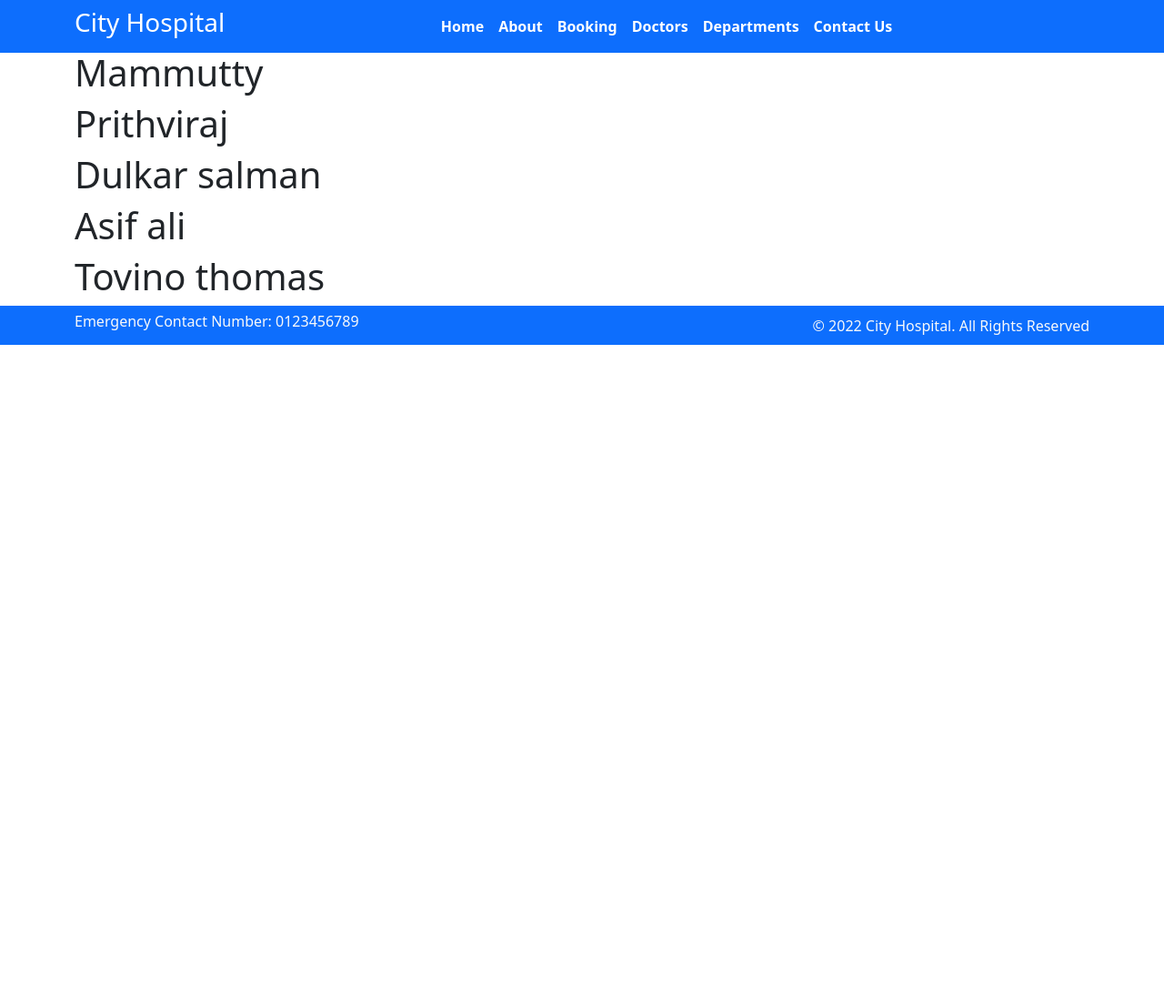
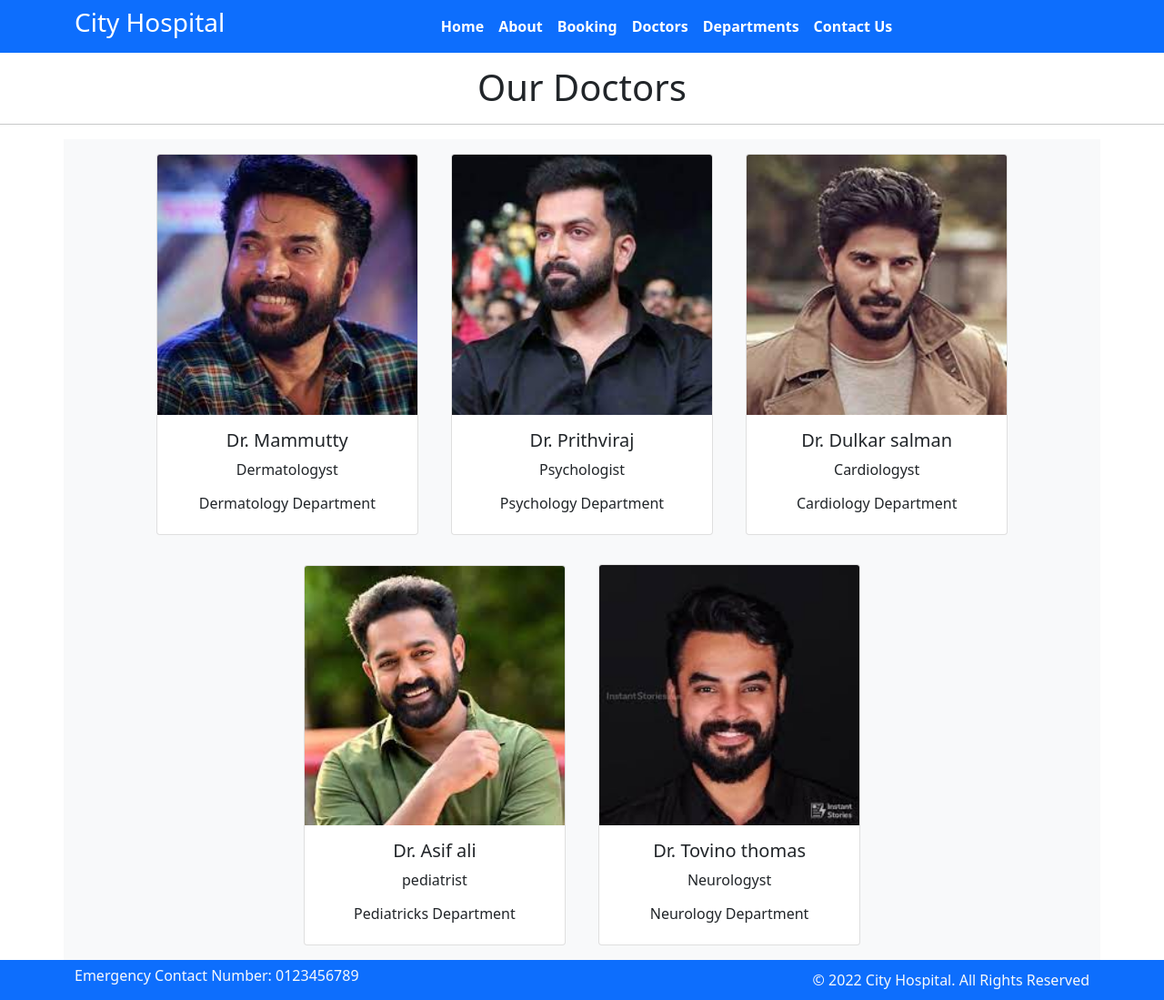
Before and after one commit to shaheenahmd/Hospital-management-django-project, a Django app: template templates/doctors.html in a window 1280 px wide. Shown: the whole page at 91% size. Before the commit the page ends 379 px from the top, so only its background shows below. Run offline with Django 4.2, Linux system fonts and the light colour scheme; the template is opened without the code that fills it: values that come from a table or form of the project are taken from there, others are empty; data comes from the database, SQL or seed files in the repository; both versions use the stored data as it was after the commit; some libraries are stand-ins or nearby versions.

Commit message:
doctors database added

```diff
--- a/home/models.py
+++ b/home/models.py
@@ -16,3 +16,6 @@
     doc_spec = models.CharField(max_length=255)
     dep_name = models.ForeignKey(departments ,on_delete=models.CASCADE)
     doc_image = models.ImageField(upload_to = 'doctors')
+
+    def __str__(self):
+        return self.doc_name
--- a/home/urls.py
+++ b/home/urls.py
@@ -5,7 +5,7 @@
     path('', views.index, name='home'),
     path('about/', views.about, name='about'),
     path('booking/', views.booking, name='booking'),
-    path('doctors/', views.doctors, name='doctors'),
+    path('doctors/', views.Doctors, name='doctors'),
     path('department/', views.department, name='department'),
     path('contact/', views.contact, name='contact'),
 ]
--- a/home/views.py
+++ b/home/views.py
@@ -14,8 +14,8 @@
 def booking(request):
      return render(request, 'booking.html')
 
-def doctors(request):
-    dict_docs={ 'doctors':doctors.objects.all() }
+def Doctors(request):
+    dict_docs = {'doctors': doctors.objects.all }
     return render(request, 'doctors.html', dict_docs)
 
 
--- a/templates/base.html
+++ b/templates/base.html
@@ -22,7 +22,7 @@
 
   <body>
 
-    <nav class="navbar bg-primary navbar-expand-md  fixed-top">
+    <nav class="navbar bg-primary navbar-expand-md fixed-top">
       <div class="container">
         <div class="col-2 text-left pl-md-0">
           <h3 class="text-white"> City Hospital </h3>
--- a/templates/department.html
+++ b/templates/department.html
@@ -3,10 +3,10 @@
 
 {% block title %}Department page{% endblock title %}
 {% block content  %}
-<h1 class="text-center pt-5">Our Department</h1>
+<h1 class="text-center pt-5 ">Our Department</h1>
 <hr>
 {% for d in dept %}
-<div class="mx-auto bg-success text-white w-50 text-center p-3 my-5">
+<div class="mx-auto bg-dark text-white w-50 text-center p-3 my-5">
     <h1>{{d.dep_name}}</h1>
     <p>{{d.dep_description}}</p>
 </div>
--- a/templates/doctors.html
+++ b/templates/doctors.html
@@ -3,11 +3,20 @@
 {% block title %} Doctors {% endblock title %}
 
 {% block content %}
-<h1>Doctors page</h1>
-<div class="container">
-    {% for d in doctors %}
-    <h1>{{d.doc_name}}</h1>
-    {% endfor %}
+<h1 class="text-center mt-5 pt-4">Our Doctors </h1>
+<hr>
+<div class="container text-center bg-light">
+{% for d in doctors %}
+<div class="card text-center mx-3 my-3" style="width: 18rem; display: inline-block;">
+    <img src="{{d.doc_image.url}}" class="card-img-top" alt="...">
+    <div class="card-body">
+      <h5 class="card-title">Dr. {{d.doc_name}}</h5>
+      <p class="card-text">{{d.doc_spec}}</p>
+      <h6>{{d.dep_name}} Department</h6>
+
+    </div>
+</div>
+{% endfor %}
 </div>
 
 {% endblock %}
```
Also changed, not shown: db.sqlite3, uploads/doctors/download.jfif (deleted), uploads/doctors/download_1.jfif (deleted), uploads/doctors/download_2.jfif (deleted), uploads/doctors/download_3.jfif (deleted), uploads/doctors/download_4.jfif (added), uploads/doctors/download_5.jfif (added), uploads/doctors/download_6.jfif (added), uploads/doctors/download_7.jfif (added), uploads/doctors/download_8.jfif (added), uploads/doctors/images.jfif (deleted).
